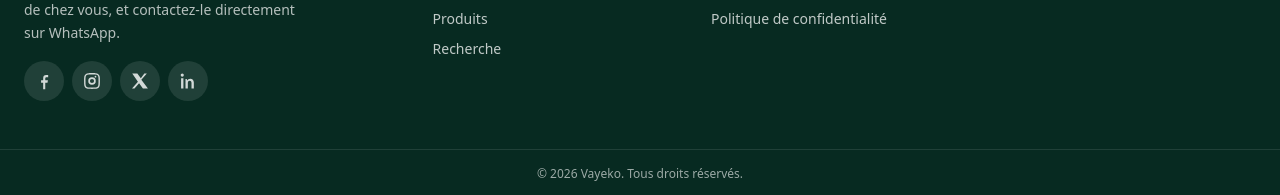
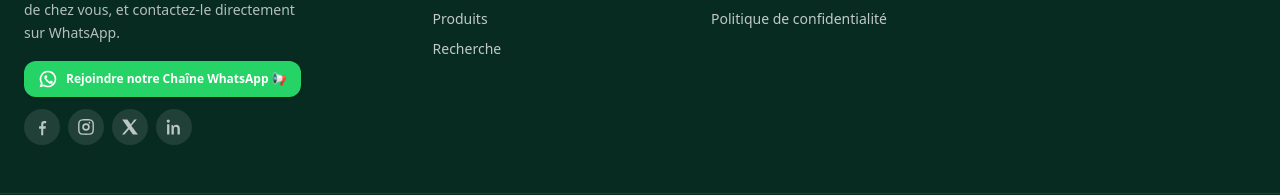
Before and after one commit to mouhubatechglobal-debug/Vayeko, a Next.js app: page / in a window 1280 px wide. Shown: the part 1896-2091 px from the top of the page. Built offline with nearby package versions, Linux system fonts and the light colour scheme; no server answers; the database is empty.

Commit message:
feat: ajout du lien direct vers la chaîne WhatsApp officielle Vayeko dans le pied de page

```diff
--- a/components/layout/Footer.tsx
+++ b/components/layout/Footer.tsx
@@ -30,7 +30,17 @@ export function Footer() {
             <span className="text-2xl font-extrabold tracking-tight">{SITE_NAME}</span>
           </Link>
           <p className="mt-3 text-sm leading-relaxed text-white/70">{SITE_DESCRIPTION}</p>
-          <div className="mt-4 flex gap-2">
+          <div className="mt-4 space-y-3">
+            <a
+              href="https://whatsapp.com/channel/0029VbE9enqKAwEcfRySrW0T"
+              target="_blank"
+              rel="noopener noreferrer"
+              className="inline-flex items-center gap-2 rounded-xl bg-[#25D366] px-3.5 py-2 text-xs font-bold text-white shadow transition hover:brightness-105 active:scale-95"
+            >
+              <Icon name="whatsapp" className="h-4 w-4" />
+              <span>Rejoindre notre Chaîne WhatsApp 📢</span>
+            </a>
+            <div className="flex gap-2">
               {(
                 [
                   { name: 'facebook', label: 'Facebook' },
@@ -44,11 +54,12 @@ export function Footer() {
                   href="#"
                   aria-disabled="true"
                   aria-label={`${SITE_NAME} sur ${s.label} (bientôt)`}
-                className="rounded-full bg-white/10 p-2.5 text-white/80 transition hover:bg-vayeko-yellow hover:text-vayeko-green-dark"
+                  className="rounded-full bg-white/10 p-2 text-white/70 transition hover:bg-vayeko-yellow hover:text-vayeko-green-dark"
                 >
-                <Icon name={s.name} className="h-4 w-4" />
+                  <Icon name={s.name} className="h-3.5 w-3.5" />
                 </a>
               ))}
+            </div>
           </div>
         </div>
 
```
Lines whose indentation alone changed are shown as unchanged.
